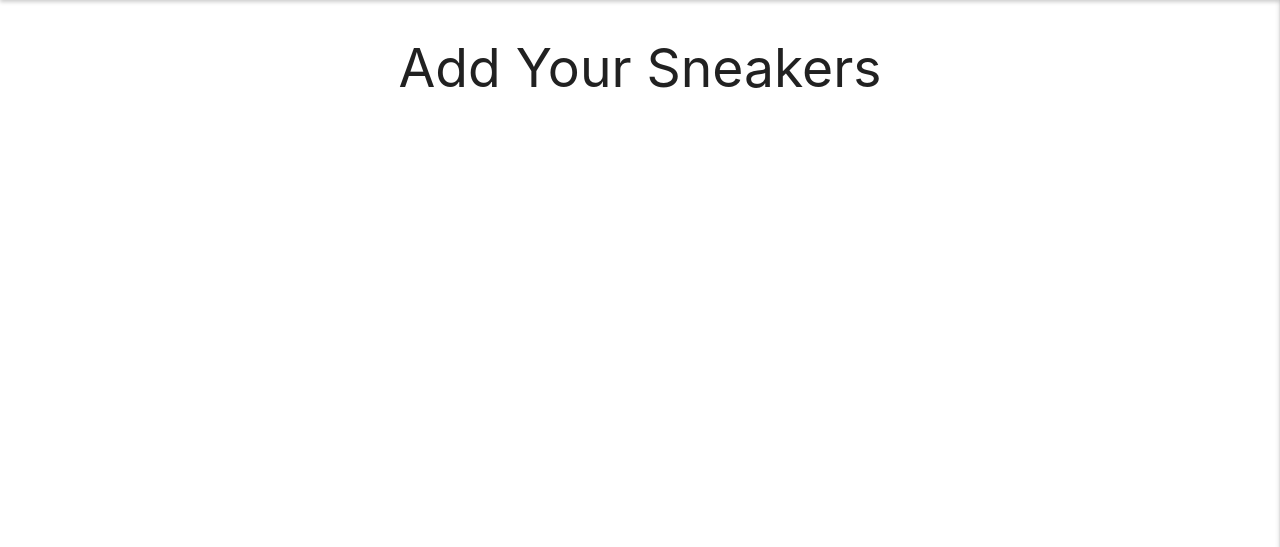
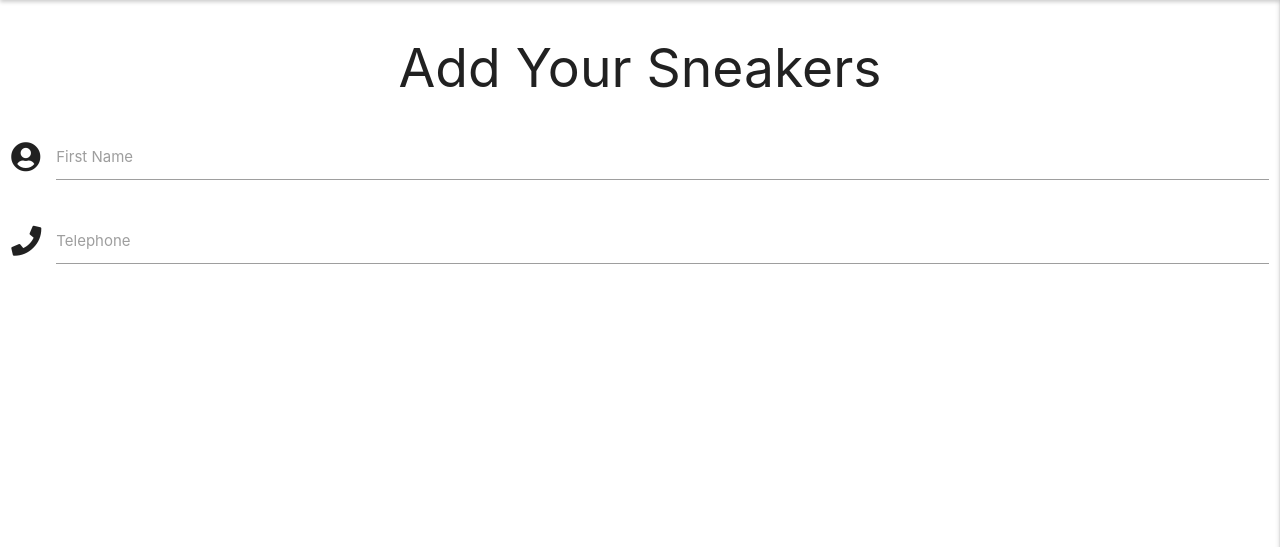
Before and after one commit to Code-Institute-Submissions/sneakerfans-ms3, a Flask app: page /add_sneakers in a window 1280 px wide. Shown: the part 80-627 px from the top of the page. Run offline with Flask 2, Linux system fonts and the light colour scheme; some libraries are stand-ins or nearby versions.

Commit message:
Form to allow user to add to template created in add-sneakers.html

```diff
--- a/templates/add-sneakers.html
+++ b/templates/add-sneakers.html
@@ -5,4 +5,21 @@
     <h2 class="center">Add Your Sneakers</h2>
 </div>
 
+<div class="row">
+    <form class="col s12" method="POST" action="">
+        <div class="row">
+            <div class="input-field col s12">
+                <i class="fas fa-user-circle prefix"></i>
+                <input id="icon_prefix" type="text" class="validate">
+                <label for="icon_prefix">First Name</label>
+            </div>
+            <div class="input-field col s12">
+                <i class="fas fa-phone prefix"></i>
+                <input id="icon_telephone" type="tel" class="validate">
+                <label for="icon_telephone">Telephone</label>
+            </div>
+        </div>
+    </form>
+</div>
+
 {% endblock %}
```
